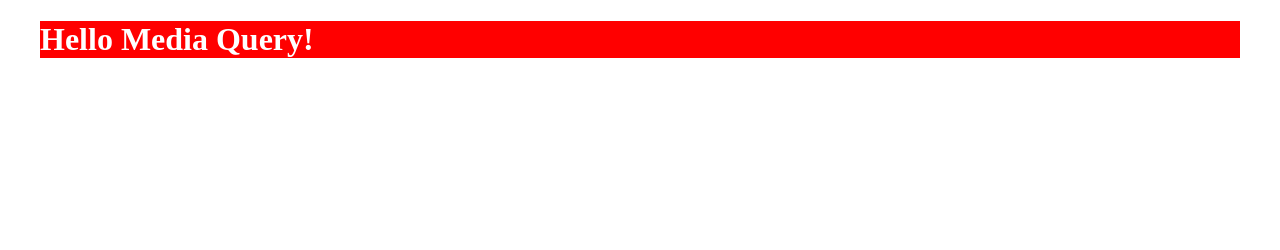
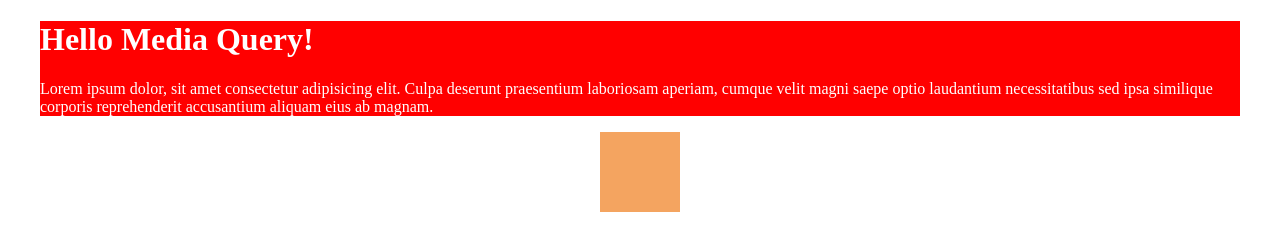
Before and after one commit to kleviribeiro/aula-media-queries-2, a website: page src/index.html in a window 1280 px wide. Drawn offline with Linux system fonts and the light colour scheme.

Commit message:
Implementado estilo mobile first

```diff
--- a/src/index.html
+++ b/src/index.html
@@ -4,7 +4,7 @@
     <meta charset="UTF-8">
     <meta name="viewport" content="width=device-width, initial-scale=1.0">
     <meta http-equiv="X-UA-Compatible" content="ie=edge">
-    <link rel="stylesheet" href="style.css">
+    <link rel="stylesheet" href="mobile-first.css">
     <title>Document</title>
 </head>
 <body>
@@ -12,6 +12,12 @@
         <h1>
             Hello Media Query!
         </h1>
+
+        <p>
+            Lorem ipsum dolor, sit amet consectetur adipisicing elit. Culpa deserunt praesentium laboriosam aperiam, cumque velit magni saepe optio laudantium necessitatibus sed ipsa similique corporis reprehenderit accusantium aliquam eius ab magnam.
+        </p>
     </div>
+
+    <div class="square"></div>
 </body>
 </html>
--- /dev/null
+++ b/src/mobile-first.css
@@ -0,0 +1,59 @@
+:root {
+    --desktop: 1200px;
+    --tablet: 1024px;
+    --phablet: 768px;
+    --mobile: 320px;
+}
+
+html {
+    font-size: 4.5vw;
+}
+body,
+h1{
+    margin: top;
+}
+.container{
+    background-color: purple;
+    width: 100%;
+    color: #fff;
+    margin: 0 auto;
+}
+
+.square{
+    width: 5rem;
+    height: 5rem;
+    background-color: sandybrown;
+    margin: 0 auto;
+}
+
+@media screen and (min-width: 768px){
+    html{
+        font-size: 48px;
+    }
+    .container{
+        background-color: green;
+        width: var(--phablet);
+    }
+}
+
+@media screen and (min-width: 1024px) {
+    html{
+        font-size: 2.5vw;
+    }
+
+    .container{
+        background-color: blue;
+        width: var(--tablet);
+    }
+}
+
+@media screen and (min-width: 1200px){
+    html {
+        font-size: 16px;
+    }
+
+    .container {
+        background-color: red;
+        width: var(--desktop);
+    }
+}
--- a/src/style.css
+++ /dev/null
@@ -1,41 +0,0 @@
-:root {
-    --desktop: 1200px;
-    --tablet: 1024px;
-    --phablet: 768px;
-    --mobile: 320px;
-}
-
-.container{
-    background-color: red;
-    width: var(--desktop);
-    color: #fff;
-    margin: 0 auto;
-}
-
-body,
-h1{
-    margin: top;
-}
-@media screen and (max-width: 1200px) {
-    .container{
-        width: var(--tablet);
-        background-color: blue;
-    }
-
-}
-
-@media screen and (max-width: 1024px) {
-    .container{
-        width: var(--phablet);
-        background-color: green;
-    }
-
-}
-
-@media screen and (max-width: 768px) {
-    .container{
-        width: 100%;
-        background-color: purple;
-    }
-
-}
```
